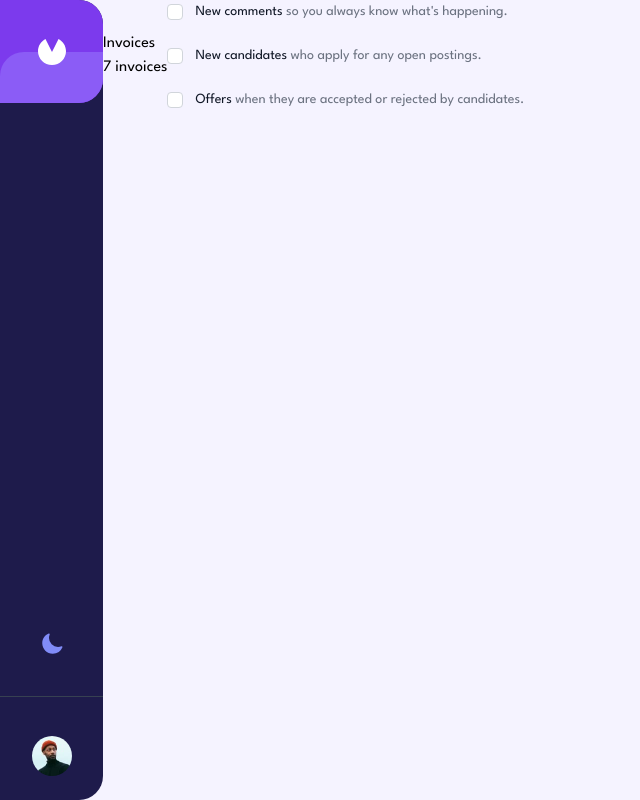
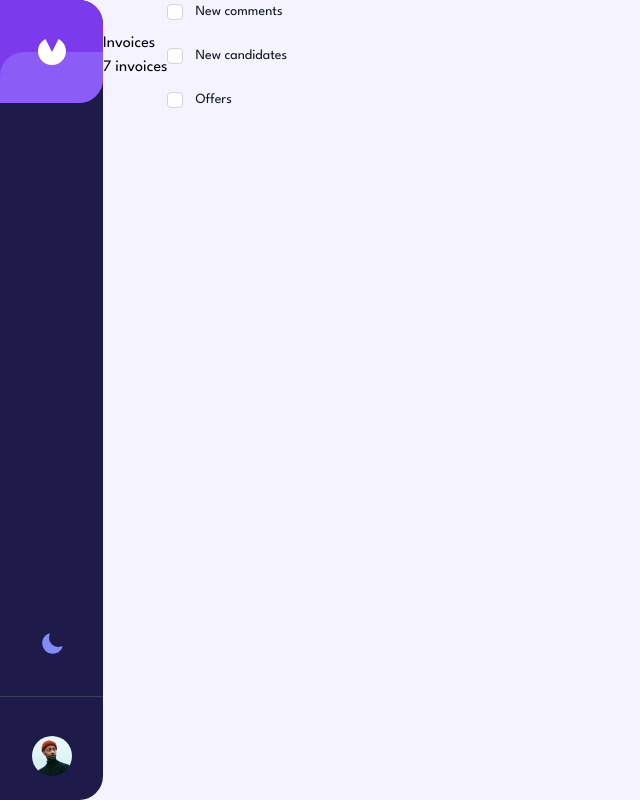
Before and after one commit to DJaye33/invoice-app, a React (Vite) app: page / in a window 1280 px wide. Shown: the whole page, without its empty margins (0-640 px from the left). Built offline with nearby package versions, Linux system fonts and the light colour scheme.

Commit message:
add filter components ui

```diff
--- a/src/Components/FilterGroup/FilterGroup.tsx
+++ b/src/Components/FilterGroup/FilterGroup.tsx
@@ -17,7 +17,7 @@ const FilterGroup = () => {
                     aria-describedby="comments-description"
                     name="comments"
                     type="checkbox"
-                    className="h-4 w-4 rounded border-gray-300 text-indigo-600 focus:ring-indigo-600"
+                    className="h-4 w-4 rounded border-gray-300 text-violet-600 focus:ring-violet-600"
                   />
                 </div>
                 <div className="ml-3 text-sm leading-6">
@@ -26,11 +26,7 @@ const FilterGroup = () => {
                     className="font-medium text-gray-900"
                   >
                     New comments
-                  </label>{" "}
-                  <span id="comments-description" className="text-gray-500">
-                    <span className="sr-only">New comments </span>so you always
-                    know what's happening.
-                  </span>
+                  </label>
                 </div>
               </div>
               <div className="relative flex items-start">
@@ -40,7 +36,7 @@ const FilterGroup = () => {
                     aria-describedby="candidates-description"
                     name="candidates"
                     type="checkbox"
-                    className="h-4 w-4 rounded border-gray-300 text-indigo-600 focus:ring-indigo-600"
+                    className="h-4 w-4 rounded border-gray-300 text-violet-600 focus:ring-violet-600"
                   />
                 </div>
                 <div className="ml-3 text-sm leading-6">
@@ -49,11 +45,7 @@ const FilterGroup = () => {
                     className="font-medium text-gray-900"
                   >
                     New candidates
-                  </label>{" "}
-                  <span id="candidates-description" className="text-gray-500">
-                    <span className="sr-only">New candidates </span>who apply
-                    for any open postings.
-                  </span>
+                  </label>
                 </div>
               </div>
               <div className="relative flex items-start">
@@ -63,17 +55,13 @@ const FilterGroup = () => {
                     aria-describedby="offers-description"
                     name="offers"
                     type="checkbox"
-                    className="h-4 w-4 rounded border-gray-300 text-indigo-600 focus:ring-indigo-600"
+                    className="h-4 w-4 rounded border-gray-300 text-violet-600 focus:ring-violet-600"
                   />
                 </div>
                 <div className="ml-3 text-sm leading-6">
                   <label htmlFor="offers" className="font-medium text-gray-900">
                     Offers
-                  </label>{" "}
-                  <span id="offers-description" className="text-gray-500">
-                    <span className="sr-only">Offers </span>when they are
-                    accepted or rejected by candidates.
-                  </span>
+                  </label>
                 </div>
               </div>
             </div>
```
